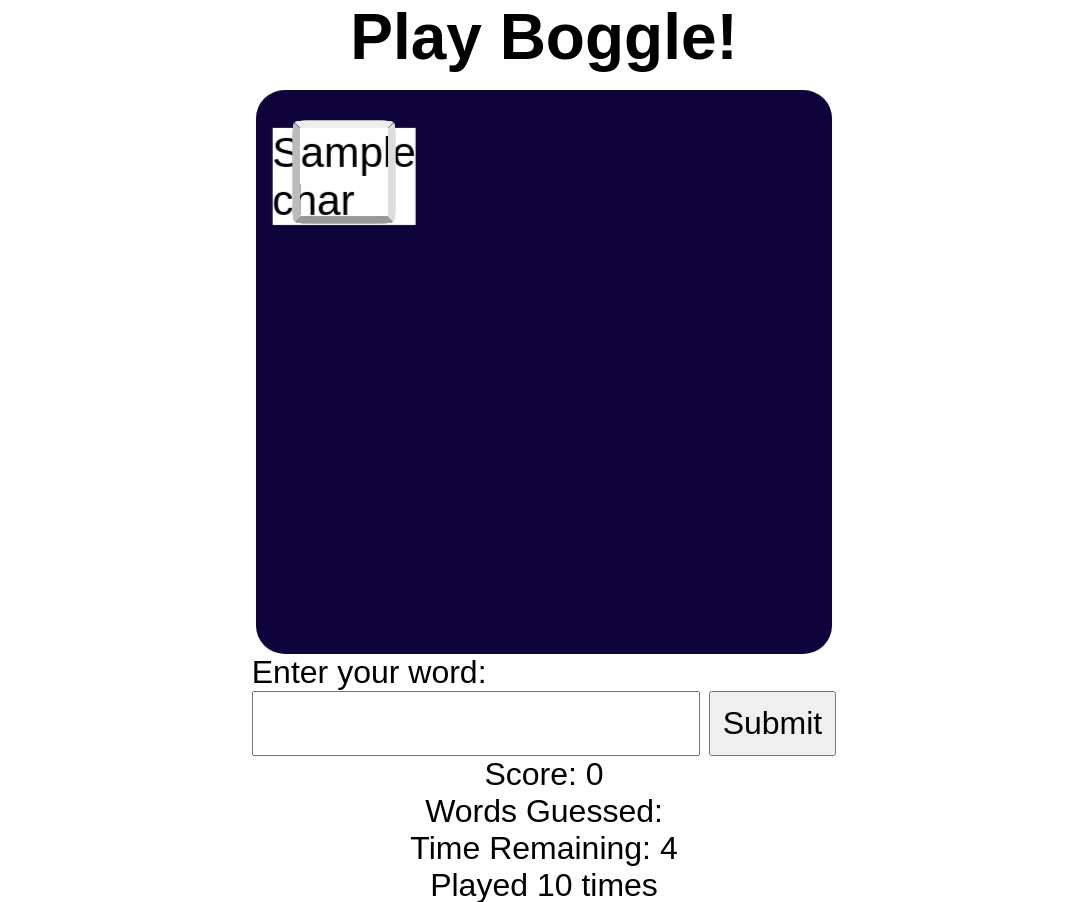
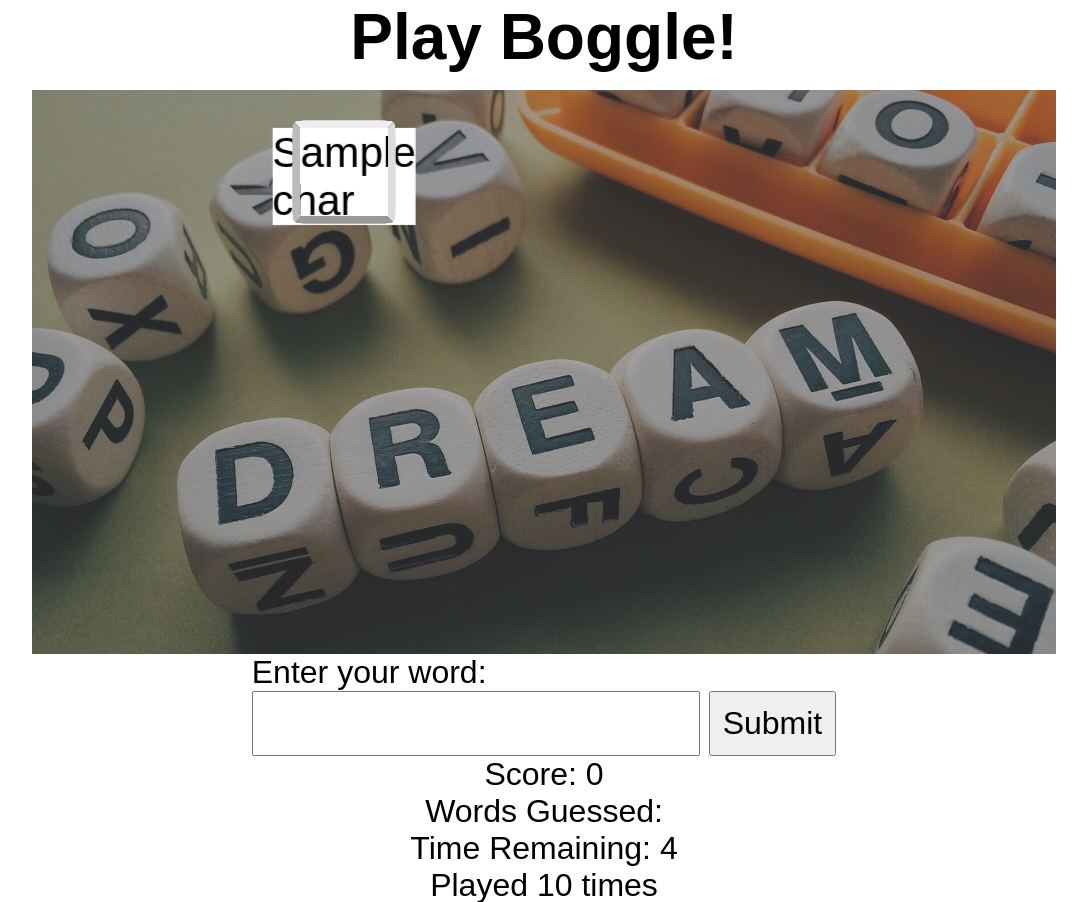
Before and after one commit to andreamartz/sb-19-5-flask-boggle, a Flask app: template templates/board.html in a window 1280 px wide. Shown: the top 902 px of the page, without its empty margins (96-1183 px from the left). Run offline with Flask 2, Linux system fonts and the light colour scheme; the template is opened without the code that fills it: most values are stand-ins (such as "Sample title", 1, 10 or a date in 2020); parts of the project's set-up code (start-up, migrations or seed data) failed here and were passed over.

Commit message:
Add background image

```diff
--- a/static/app.css
+++ b/static/app.css
@@ -18,17 +18,44 @@ h1, .title {
 }
 
 /* GAME BOARD */
+#dice-grid {
+  /* background-image: url('/static/boggle-image.jpg');
+  background-size: cover; */
+  background-color:rgba(0, 0, 0, 0.7);
+  margin: 0 auto;
+  max-width: 80vw;
+  overflow: hidden;
+  position: relative;
+}
+
+#dice-grid:before {
+  content: ' ';
+  display: block;
+  position: absolute;
+  width: 100%;
+  height: 100%;
+  left: 0;
+  top: 0;
+  z-index: 1;
+  opacity: 0.5;
+  background-image: url('/static/boggle-image.jpg');
+  background-size: cover;
+}
 
 #dice {
-  background-color:rgb(14, 4, 59);
+  /* background-color:rgb(14, 4, 59); */
   border-radius: 5%;
   display: grid;
-  grid-template-columns: 100px 100px 100px 100px 100px;
-  grid-template-rows: 100px 100px 100px 100px 100px;
+  grid: repeat(5, 1fr) / repeat(5, 1fr);
+  /* grid-template-columns: 100px 100px 100px 100px 100px;
+  grid-template-rows: 100px 100px 100px 100px 100px;  */
   justify-content: center;
-  width: 45%;
+  /* width: 45%; */
+  max-width: calc(500px + 4rem);
   margin: 0 auto;
   padding: 2rem;
+  z-index: 2;
+  position: relative;
   /* grid-gap: 1px; */
 }
 
```
Also changed, not shown: static/boggle-image.jpg (added).
